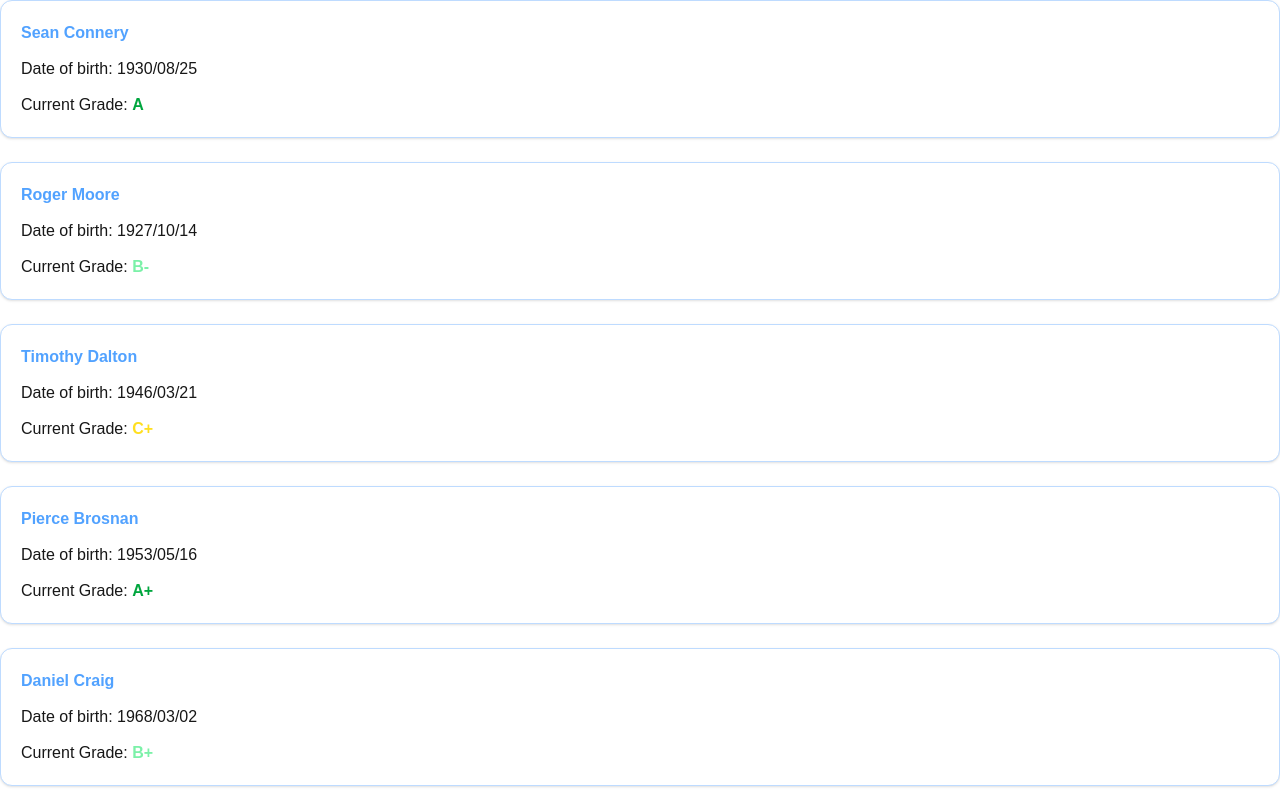
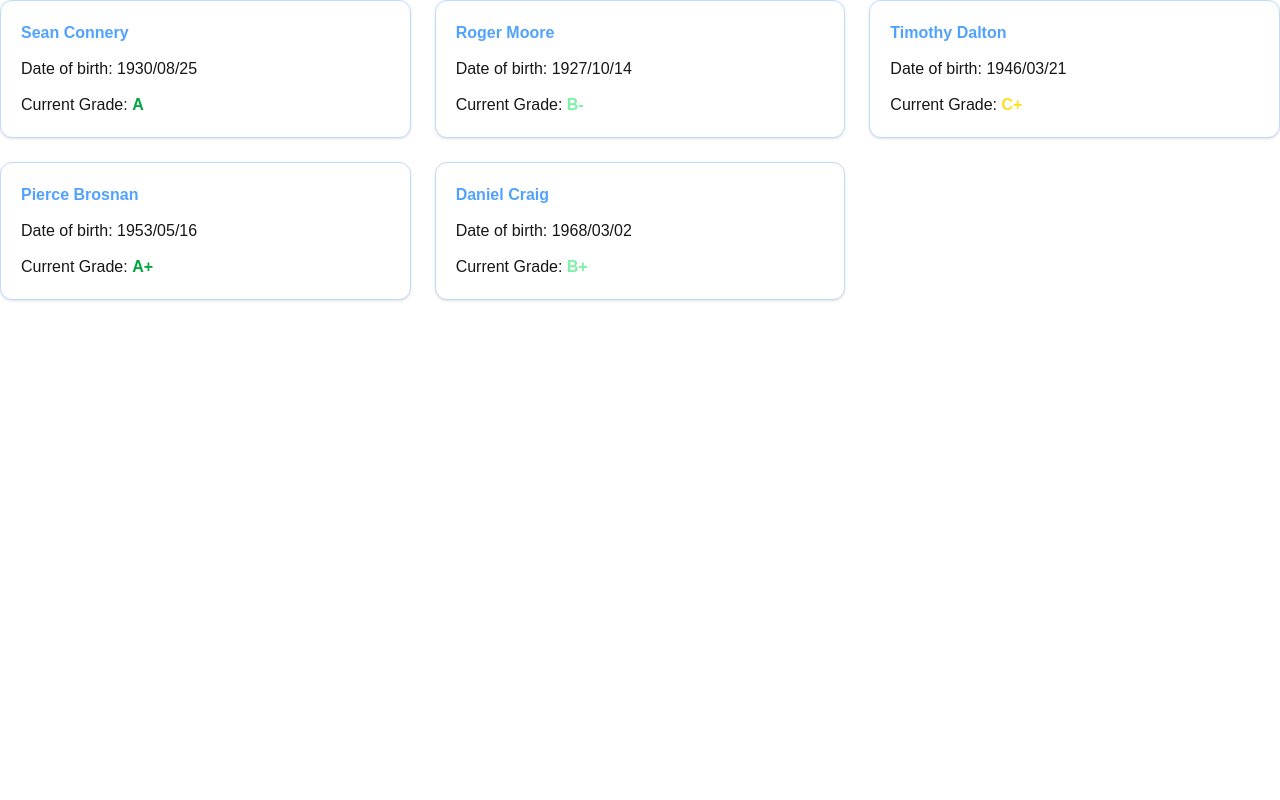
Before and after one commit to PatrickCookSAIT/cprg306b_group15_assignment2_school, a Next.js app: page / in a window 1280 px wide. Built offline with nearby package versions, Linux system fonts and the light colour scheme.

Commit message:
col => cols typo

```diff
--- a/app/page.tsx
+++ b/app/page.tsx
@@ -5,7 +5,7 @@
 const Home = async () => {
   const students = await getAllStudents()
   return (
-    <div className = "grid grid-cols-1 md:grid-col-2 lg_grid-col-3 gap-6">
+    <div className = "grid grid-cols-1 md:grid-cols-2 lg:grid-cols-3 gap-6">
       {students.map((student)=>(
         <StudentCard key={student.id} student={student}/>
       ))}
```
